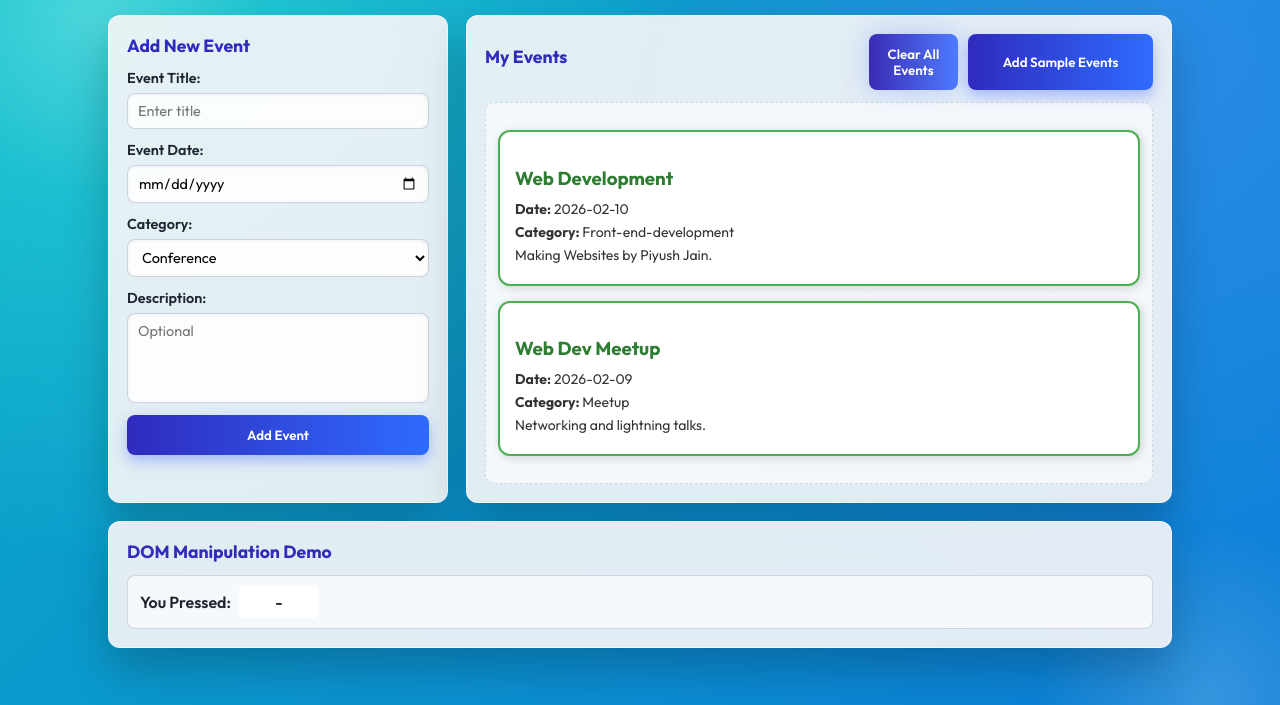
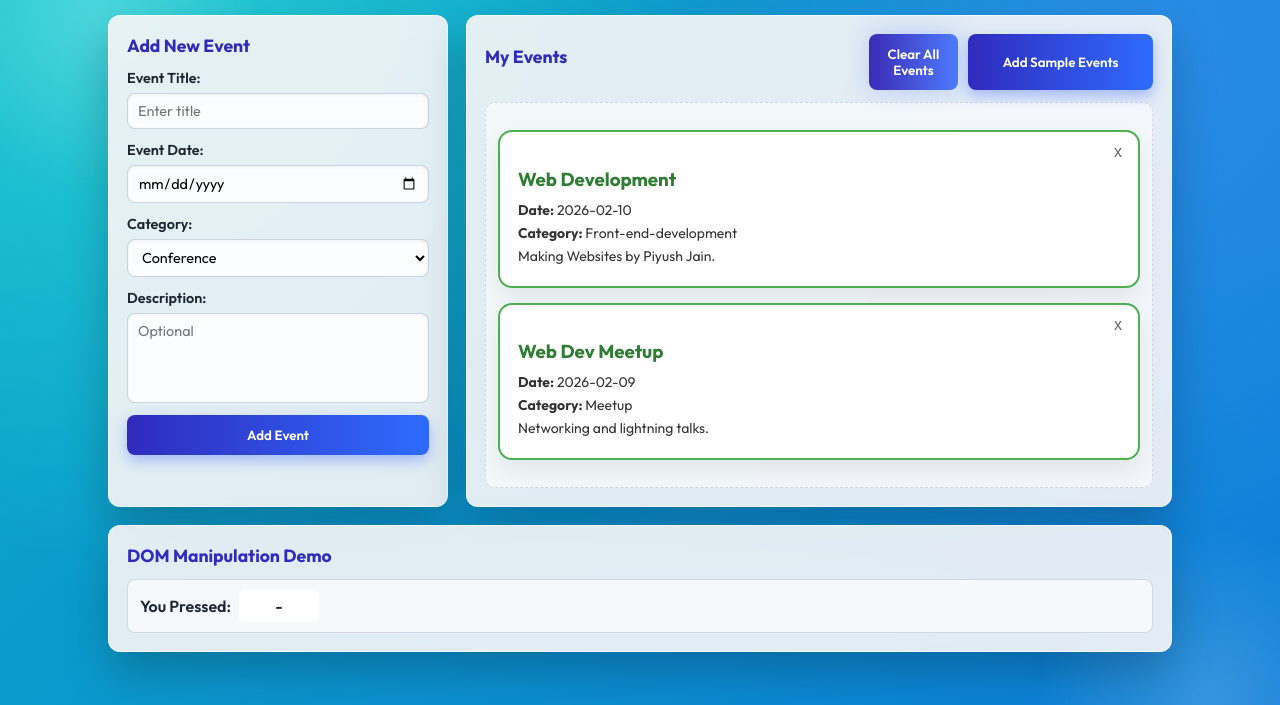
Before and after one commit to Piyushjain1857/Frount-end-Development-Assignments, a plain HTML site: page Assignment-1/index.html in a window 1280 px wide. Both pictures are taken after a click on the button "Add Sample Events". Shown: the part 95-800 px from the top of the page. Drawn offline with Linux system fonts and the light colour scheme; a web font is replaced by a local one.

Commit message:
added cross btn

```diff
--- a/Assignment-1/script.js
+++ b/Assignment-1/script.js
@@ -76,4 +76,32 @@ window.addEventListener("keydown", (e) => {
     }
 });
 
+function addEvent(eventData) {
+    const card = document.createElement("div");
+    card.className = "box";
+
+    const closeBtn = document.createElement("button");
+    closeBtn.className = "close-btn";
+    closeBtn.innerHTML = "x";
+
+    closeBtn.addEventListener("click", () => {
+        card.remove();
+    });
+
+    card.innerHTML = `
+        <h3>${eventData.title}</h3>
+        <p><strong>Date:</strong> ${eventData.date}</p>
+        <p><strong>Category:</strong> ${eventData.category}</p>
+        <p>${eventData.description || "No description"}</p>
+    `;
+
+    card.appendChild(closeBtn);
+
+    if (list.querySelector(".msg")) {
+        list.innerHTML = "";
+    }
+
+    list.appendChild(card);
+}
+
 renderEmpty();
--- a/Assignment-1/style.css
+++ b/Assignment-1/style.css
@@ -363,3 +363,34 @@ textarea {
     opacity: 1;
   }
 }
+
+.box {
+    position: relative;
+    background: #ffffff;
+    padding: 16px 18px;
+    border-radius: 14px;
+    box-shadow: 0 10px 25px rgba(0, 0, 0, 0.08);
+    transition: transform 0.25s ease, box-shadow 0.25s ease;
+}
+
+.box:hover {
+    transform: translateY(-4px);
+    box-shadow: 0 16px 35px rgba(0, 0, 0, 0.12);
+}
+
+.close-btn {
+    position: absolute;
+    top: 10px;
+    right: 10px;
+    border: none;
+    background: transparent;
+    font-size: 16px;
+    cursor: pointer;
+    opacity: 0.6;
+    transition: opacity 0.2s ease, transform 0.2s ease;
+}
+
+.close-btn:hover {
+    opacity: 1;
+    transform: scale(1.2);
+}
```
